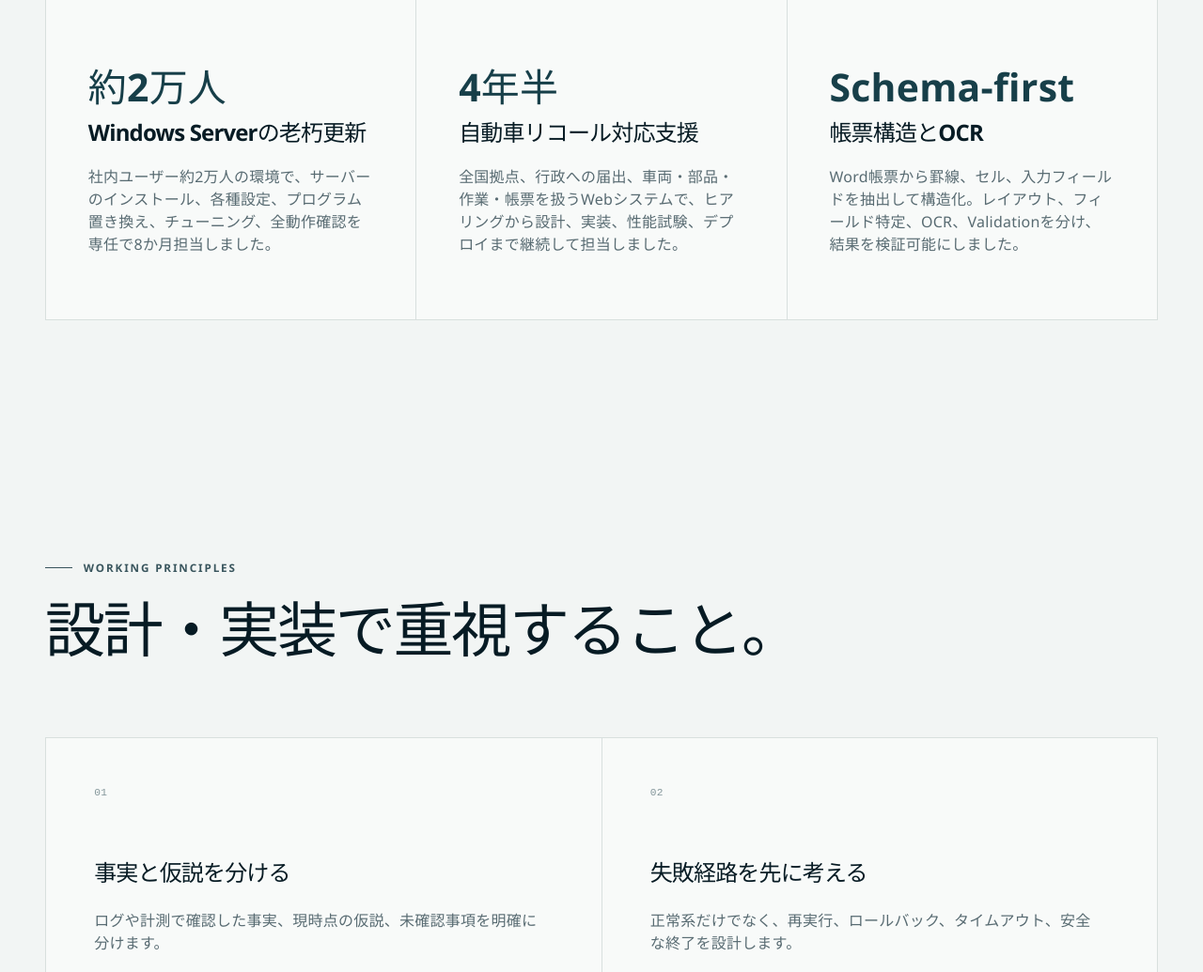
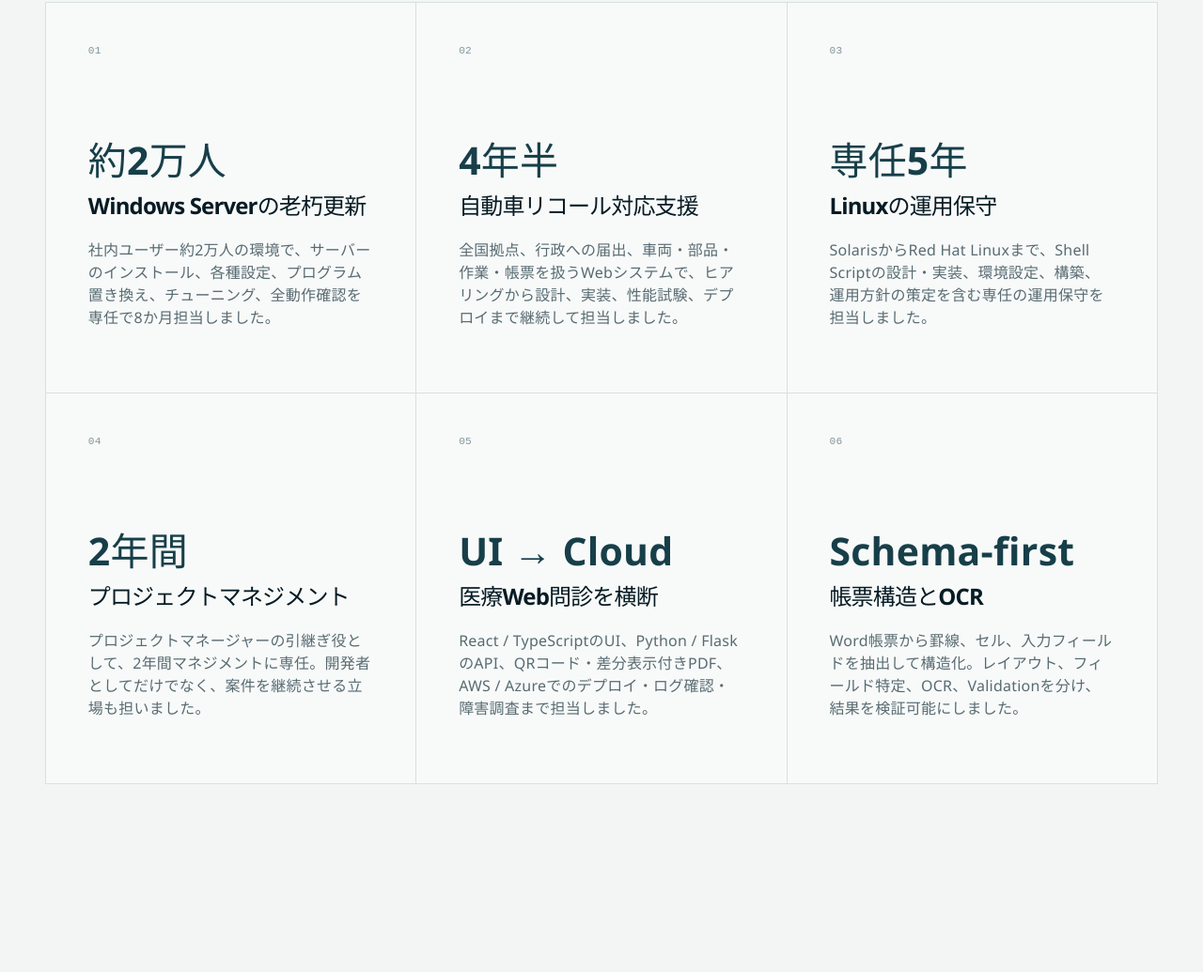
Before and after one commit to Kentaro-Ono-jp/reactorfront-site, an Astro site: page /profile in a window 1280 px wide. Shown: the part 4664-5699 px from the top of the page at 94% size. Built offline with nearby package versions, Linux system fonts and the light colour scheme; Astro itself is replaced by a stand-in of ours.

Commit message:
プロフィールの実績カードを6件に拡充 (#15)
規模・期間・担当範囲という軸で、運用・マネジメント・フルスタックの実績を追加します。

```diff
--- a/src/pages/profile.astro
+++ b/src/pages/profile.astro
@@ -66,6 +66,24 @@ const experienceEvidence = [
     title: "自動車リコール対応支援",
     description:
       "全国拠点、行政への届出、車両・部品・作業・帳票を扱うWebシステムで、ヒアリングから設計、実装、性能試験、デプロイまで継続して担当しました。",
+  },
+  {
+    metric: "専任5年",
+    title: "Linuxの運用保守",
+    description:
+      "SolarisからRed Hat Linuxまで、Shell Scriptの設計・実装、環境設定、構築、運用方針の策定を含む専任の運用保守を担当しました。",
+  },
+  {
+    metric: "2年間",
+    title: "プロジェクトマネジメント",
+    description:
+      "プロジェクトマネージャーの引継ぎ役として、2年間マネジメントに専任。開発者としてだけでなく、案件を継続させる立場も担いました。",
+  },
+  {
+    metric: "UI → Cloud",
+    title: "医療Web問診を横断",
+    description:
+      "React / TypeScriptのUI、Python / FlaskのAPI、QRコード・差分表示付きPDF、AWS / Azureでのデプロイ・ログ確認・障害調査まで担当しました。",
   },
   {
     metric: "Schema-first",
@@ -219,7 +237,7 @@ const experienceEvidence = [
       <div class="section-heading section-heading--split" data-reveal>
         <div>
           <p class="eyebrow">Selected evidence</p>
-          <h2>年数ではなく、<br />任された範囲で示す。</h2>
+          <h2>規模・期間・担当範囲で、<br />経験を示す。</h2>
         </div>
         <p>
           案件名や顧客情報ではなく、規模、期間、担当範囲を公開します。
```
